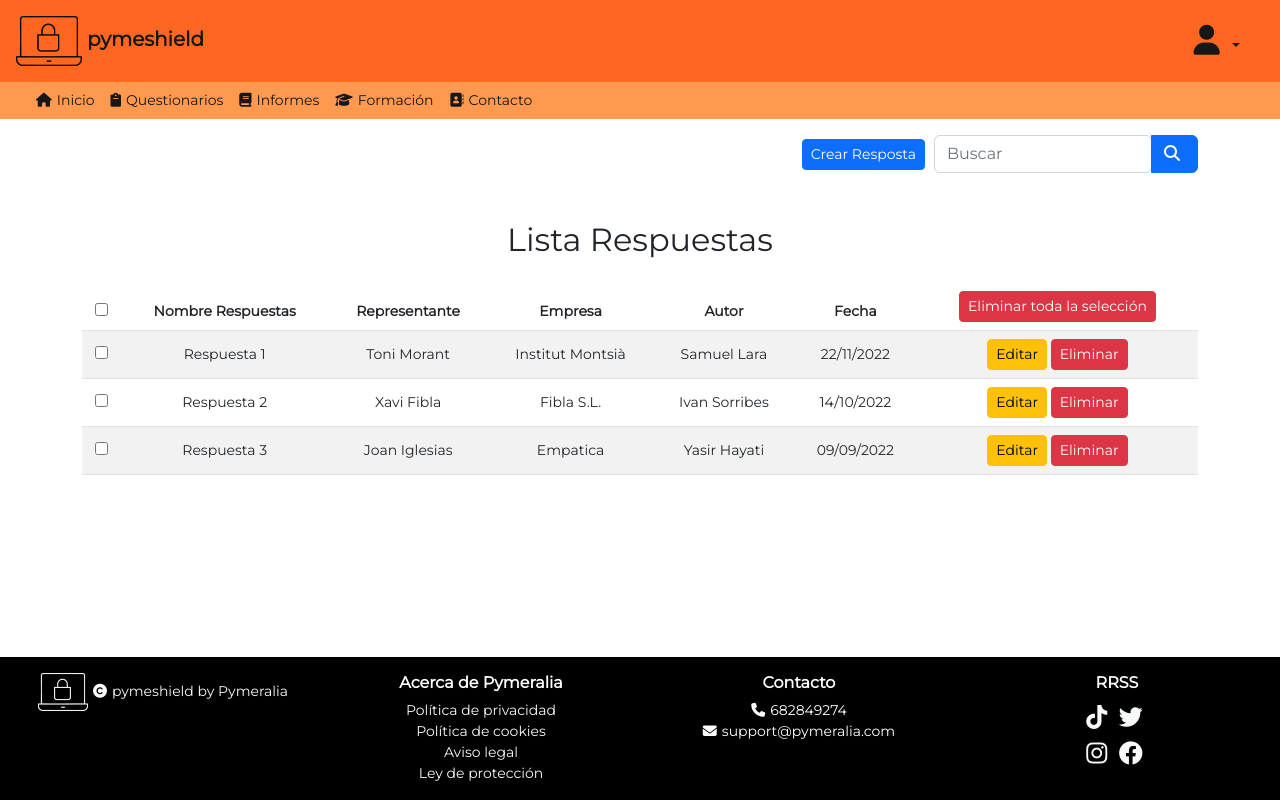
After one commit to samuel-lara/Informes-Equip2-Sprint2-Pymeralia, a PHP site: page /admin/Llistat-Respostes.php in a window 1280 px wide. The commit adds this page. Run offline with PHP 8.4, Linux system fonts and the light colour scheme; a stand-in replaces the project's code that opens the database connection.

Commit message:
Llistat-Repostes, Respostesclass v2

```diff
--- /dev/null
+++ b/pymeraliaFiles/admin/Llistat-Respostes.php
@@ -0,0 +1,204 @@
+<!DOCTYPE html>
+<html lang="es">
+
+<head>
+    <meta charset="UTF-8">
+    <meta http-equiv="X-UA-Compatible" content="IE=edge">
+    <meta name="viewport" content="width=device-width, initial-scale=1.0">
+    <title>Lista Respuestas</title>
+    <script src="../scripts/bootstrap.bundle.min.js"></script>
+    <link rel="stylesheet" href="../../node_modules/bootstrap/dist/css/bootstrap.min.css">
+    <link rel="stylesheet" href="../css/main.css">
+    <link rel="stylesheet" href="../css/barraBusqueda.css">
+    <link href="../css/fontawesome.min.css" rel="stylesheet">
+    <link href="../css/brands.min.css" rel="stylesheet">
+    <link href="../css/solid.min.css" rel="stylesheet">
+    <link href='https://fonts.googleapis.com/css?family=Montserrat' rel='stylesheet'>
+</head>
+
+<body class="d-flex flex-column min-vh-100">
+    <header class="sticky-top">
+        <div class="navbar navbar-expand-sm p-0" id="header-logo">
+            <div class="container-fluid d-flex flex-row justify-content-between navbar-nav ">
+                <div class="p-2" id="logo">
+                    <li class="nav-item"><a class="nav-link" href="#"><img src="../images/logo_pymeshield.png"
+                                alt="Logo" class="d-inline-block align-text-middle">
+                            pymeshield</a></li>
+                </div>
+
+                <!--Ruptura del responsive en 576px a 575px-->
+                <div class="p-2">
+                    <div class="container" id="navbarScroll">
+                        <ul class="navbar-nav me-auto my-2" style="--bs-scroll-height: 100px;">
+                            <li class="nav-item dropdown">
+                                <a class="nav-link dropdown-toggle" id="menu-dropdown" href="#" role="button"
+                                    data-bs-toggle="dropdown" aria-expanded="false">
+                                    <i class="fa-solid fa-user"></i>
+                                </a>
+                                <ul class="dropdown-menu" id="menu-user">
+                                    <li><a class="dropdown-item" href="#"><i class="fa-solid fa-address-card"></i>Editar
+                                            Perfil</a></li>
+                                    <li><a class="dropdown-item" href="#"><i class="fa-solid fa-language"></i>Idioma</a>
+                                    </li>
+                                    <li><a class="dropdown-item" href="#"><i class="fa-solid fa-palette"></i>Tema</a>
+                                    </li>
+                                    <li><a class="dropdown-item" href="#"><i
+                                                class="fa-solid fa-right-from-bracket"></i>Cerrar Sesión</a></li>
+                                    <li>
+                                        <hr class="dropdown-divider">
+                                    </li>
+                                    <li><a class="dropdown-item" href="../cliente/index.html"><i class="fa-solid fa-shield-halved"></i>Modo Usuario</a></li>
+                                </ul>
+                            </li>
+                    </div>
+                </div>
+            </div>
+        </div><!--Header Logo-->
+
+
+        <nav class="navbar navbar-expand-lg p-0" id="main-navbar">
+            <div class="container-fluid">
+                <span class="p-2">
+                    <button class="navbar-toggler" type="button" data-bs-toggle="collapse" data-bs-target="#navbarNav"
+                        aria-controls="navbarText" aria-expanded="false" aria-label="Toggle navigation">
+                        <span class="navbar-toggler-icon"></span>
+                    </button></span>
+                <div class="collapse navbar-collapse p-0" id="navbarNav">
+                    <ul class="navbar-nav me-auto mb-2 mb-lg-0">
+                        <li class="nav-item"><a class="nav-link" href="#"><i
+                                    class="fa-solid fa-house"></i>Inicio</a></li>
+                        <li class="nav-item"><a class="nav-link" href="#"><i
+                                    class="fa-solid fa-clipboard"></i>Questionarios</a></li>
+                        <li class="nav-item"><a class="nav-link" href="#"><i
+                                    class="fa-solid fa-book"></i>Informes</a></li>
+                        <li class="nav-item"><a class="nav-link" href="#"><i
+                                    class="fa-solid fa-graduation-cap"></i>Formación</a>
+                        </li>
+                        <li class="nav-item"><a class="nav-link" href="#"><i
+                            class="fa-solid fa-address-book"></i>Contacto</a>
+                        </li>
+                    </ul>
+                </div>
+        </nav><!--Header Menu-->
+
+    </header>
+    <div class="container overflow-hidden text-center py-3">
+    <div class="input-group" id="barra-busqueda">
+        <div>
+            <button class="btn btn-primary btn-sm" id="boton-crear-questionario">Crear Resposta</button>
+        </div>
+
+        <div class="form-outline">
+          <input type="search" id="form1" class="form-control" placeholder="Buscar"/>
+        </div>
+        <button type="button" class="btn btn-primary">
+          <i class="fas fa-search"></i>
+        </button>
+      </div>
+    </div><!--Barra Buscar-->
+
+    <div class="container overflow-hidden text-center py-3" id="cuerpo">
+        <div class="container overflow-hidden text-center py-3">
+            <h2>Lista Respuestas</h2>
+        </div>
+        <div>
+            <table class="table table-striped align-middle container overflow-hidden text-center py-3">
+                <thead>
+                    <tr>
+                        <th scope="col"><input type="checkbox"></th>
+                        <th scope="col">Nombre Respuestas</th>
+                        <th scope="col">Representante</th>
+                        <th scope="col">Empresa</th>
+                        <th scope="col">Autor</th>
+                        <th scope="col">Fecha</th>
+                        <th scope="col"><button class="btn btn-danger btn-sm">Eliminar toda la selección</button><!--Editar i Eliminar--></th>
+                    </tr>
+                </thead>
+                <tbody>
+                    <tr>
+                        <th scope="row"><input type="checkbox"></th>
+                        <td>Respuesta 1</td><!--Nombre Questionario-->
+                        <td>Toni Morant</td><!--Representante-->
+                        <td>Institut Montsià</td><!--Empresa-->
+                        <td>Samuel Lara</td><!--Autor-->
+                        <td>22/11/2022</td><!--Fecha-->
+                        <td><button class="btn btn-warning btn-sm">Editar</button>  <button class="btn btn-danger btn-sm">Eliminar</button></td><!--Editar i Eliminar-->
+                    </tr>
+                    <tr>
+                        <th scope="row"><input type="checkbox"></th>
+                        <td>Respuesta 2</td><!--Nombre Questionario-->
+                        <td>Xavi Fibla</td><!--Representante-->
+                        <td>Fibla S.L.</td><!--Empresa-->
+                        <td>Ivan Sorribes</td><!--Autor-->
+                        <td>14/10/2022</td><!--Fecha-->
+                        <td><button class="btn btn-warning btn-sm">Editar</button>  <button class="btn btn-danger btn-sm">Eliminar</button></td><!--Editar i Eliminar-->
+                    </tr>
+                    <tr>
+                        <th scope="row"><input type="checkbox"></th>
+                        <td>Respuesta 3</td><!--Nombre Questionario-->
+                        <td>Joan Iglesias</td><!--Representante-->
+                        <td>Empatica</td><!--Empresa-->
+                        <td>Yasir Hayati</td><!--Autor-->
+                        <td>09/09/2022</td><!--Fecha-->
+                        <td><button class="btn btn-warning btn-sm">Editar</button>  <button class="btn btn-danger btn-sm">Eliminar</button></td><!--Editar i Eliminar-->
+                    </tr>
+                </tbody>
+            </table>
+        </div>
+    </div>
+
+
+    <footer class="bg-black text-center text-lg-center mt-auto">
+        <div class="text-center p-3">
+            <div class="fluid-container">
+                <div class="row">
+                    <div id="logo-footer" class="col-6 col-md-3">
+                        <a class="text-light" href="index.html"><img src="../images/logo_pymeshield_black.png"
+                                alt="Logo" width="50px" style="margin-right: 5px;"
+                                class="d-inline-block align-text-middle"><i class="fa-solid fa-copyright"></i>pymeshield
+                            by Pymeralia</a>
+                    </div>
+                    <div class="col-6 col-md-3">
+                        <h6 id="title-footer">Acerca de Pymeralia</h6>
+                        <ul class="list-unstyled mb-0">
+                            <li>
+                                <a href="#" class="text-light">Política de privacidad</a>
+                            </li>
+                            <li>
+                                <a href="#" class="text-light">Política de cookies</a>
+                            </li>
+                            <li>
+                                <a href="#" class="text-light">Aviso legal</a>
+                            </li>
+                            <li>
+                                <a href="#" class="text-light">Ley de protección</a>
+                            </li>
+                        </ul>
+                    </div>
+                    <div class="col-6 col-md-3">
+                        <h6 id="title-footer">Contacto</h6>
+                        <p><i class="fa-solid fa-phone"></i>682849274 <br> <i
+                                class="fa-solid fa-envelope"></i>support@pymeralia.com</p>
+                    </div>
+                    <div class="col-6 col-md-3">
+                        <h6 id="title-footer">RRSS</h6>
+                        <ul class="list-unstyled mb-0" id="footer-rrss">
+                            <li>
+                                <a class="text-light" href="#"><i class="fa-brands fa-tiktok"></i></a>
+                                <a class="text-light" href="#"><i class="fa-brands fa-twitter"></i></a>
+                            </li>
+                            </li>
+                            <li>
+                                <a class="text-light" href="#"><i class="fa-brands fa-instagram"></i></a>
+                                <a class="text-light" href="#"><i class="fa-brands fa-facebook"></i></a>
+                            </li>
+                            <li>
+                        </ul>
+                    </div>
+                </div>
+            </div>
+        </div>
+    </footer>
+</body>
+
+</html>
```
Also changed, not shown: pymeraliaFiles/clases/RespostesClass.php (+15 -3 lines).
